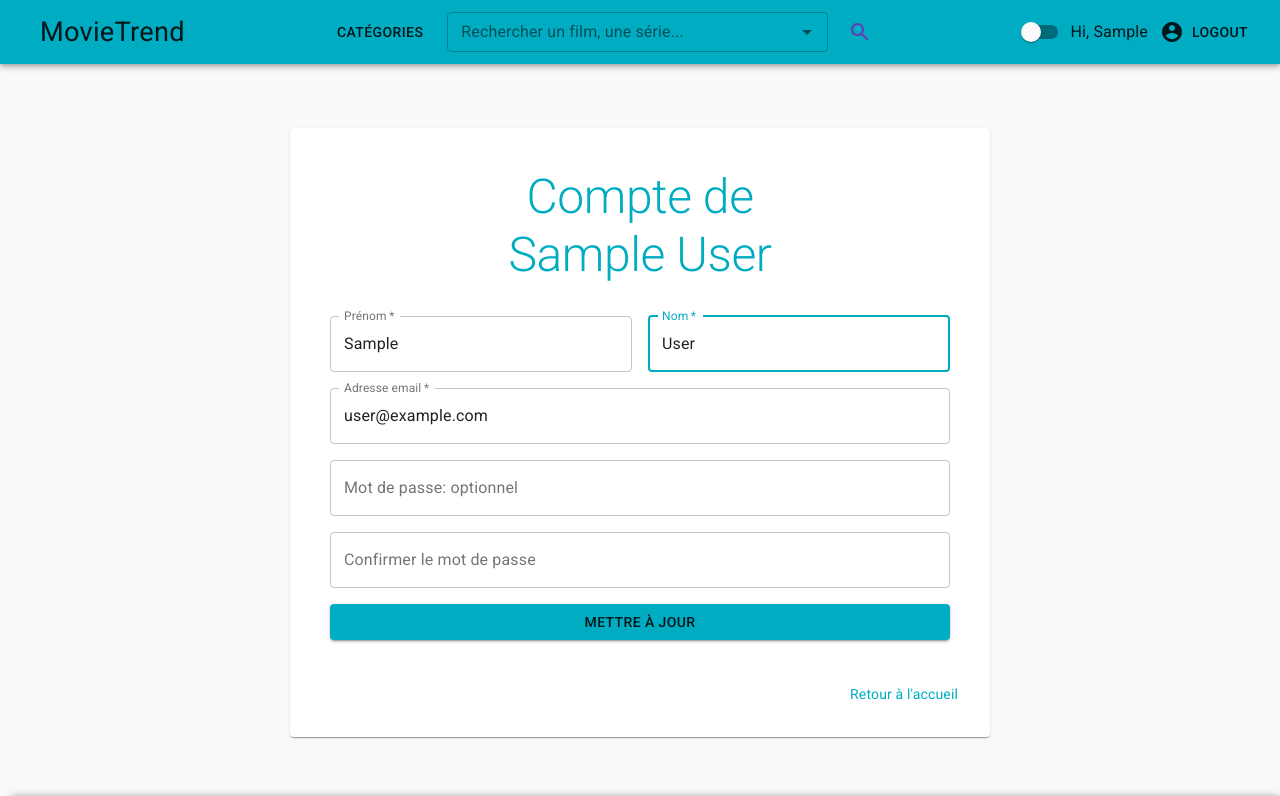
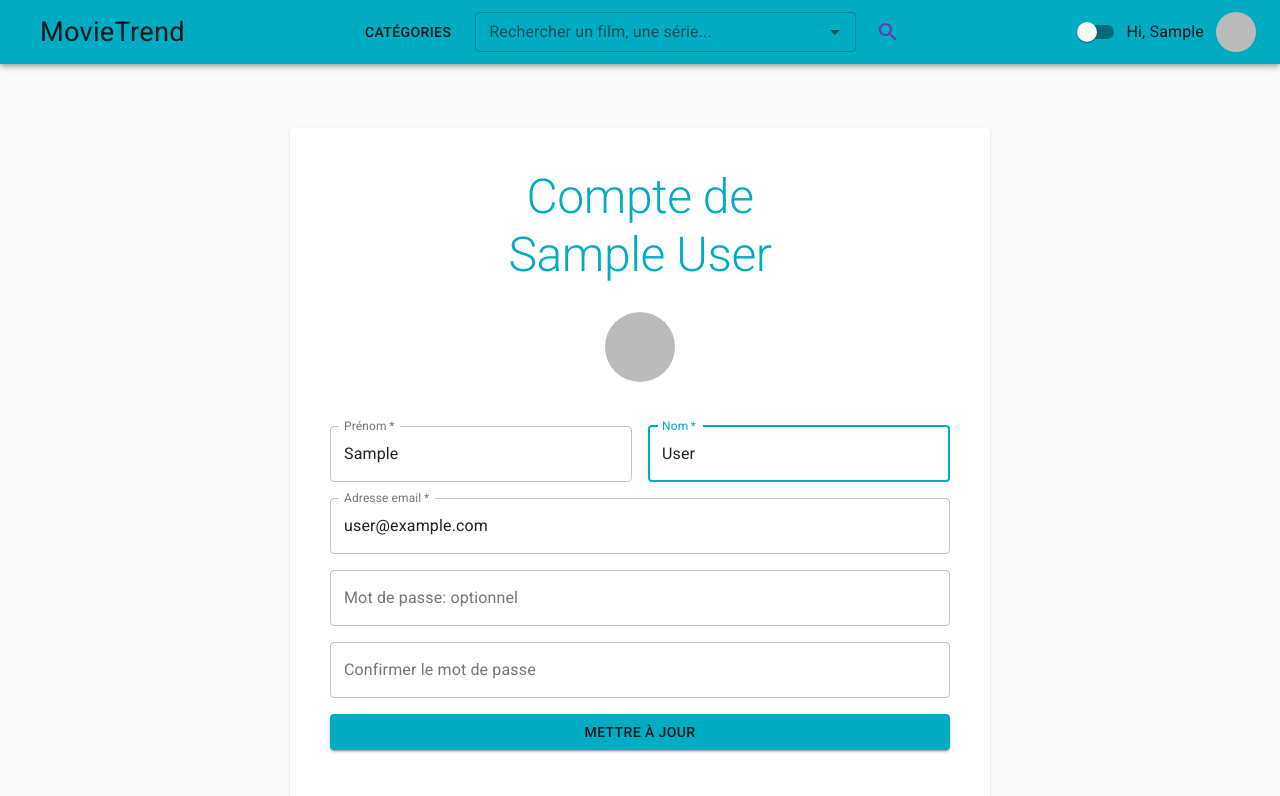
Before and after one commit to Claudie-code/movie, a React (Create React App) app: page /account in a window 1280 px wide. Shown: the top 796 px of the page. Built offline with nearby package versions, Linux system fonts and the light colour scheme; no server answers; the database is empty; sample sign-in values are in the browser's storage.

Commit message:
add photo my account

```diff
--- a/src/components/Header.js
+++ b/src/components/Header.js
@@ -1,13 +1,12 @@
 import React, { useState, useRef } from 'react';
 import { makeStyles } from '@material-ui/core/styles';
 import SearchIcon from '@material-ui/icons/Search';
-import AccountCircle from '@material-ui/icons/AccountCircle';
 import MoreIcon from '@material-ui/icons/MoreVert';
 import { Link, useHistory } from 'react-router-dom';
 import { useAuth } from '../contexts/AuthContext';
 import { Alert, Autocomplete } from '@material-ui/lab';
 import {
-  TextField, AppBar, Toolbar, MenuItem, Menu, Typography, IconButton, Button, Switch
+  TextField, AppBar, Toolbar, MenuItem, Menu, Typography, IconButton, Button, Switch, Avatar
 } from '@material-ui/core';
 import { useData } from '../contexts/DataContext';
 
@@ -203,6 +202,8 @@ export default function PrimarySearchAppBar({ darkState, setDarkState}) {
     >
       <MenuItem onClick={() => handleMenuClick("/profile")}>Profile</MenuItem>
       <MenuItem onClick={() => handleMenuClick("/account")}>My account</MenuItem>
+      <MenuItem onClick={handleLogout}>Logout</MenuItem>
+      {error && <Alert severity="error">{error}</Alert>}
     </Menu>
   );
 
@@ -293,10 +294,11 @@ export default function PrimarySearchAppBar({ darkState, setDarkState}) {
                 onClick={handleProfileMenuOpen}
                 color="inherit"
               >
-                <AccountCircle />
+                <Avatar
+                  alt="avatar"
+                  src={currentUser?.photoURL}
+                />
               </IconButton>
-              <Button onClick={handleLogout} color="inherit">Logout</Button>
-              {error && <Alert severity="error">{error}</Alert>}
             </> :
             <div>
               <Button onClick={() => handleMenuClick("/login")} color="inherit">Login</Button>
--- a/src/containers/Account/Account.js
+++ b/src/containers/Account/Account.js
@@ -1,9 +1,10 @@
-import { makeStyles, Paper, Grid, Button, TextField, Link } from '@material-ui/core';
+import { makeStyles, Paper, Grid, Button, TextField, Link, Avatar, IconButton } from '@material-ui/core';
 import { Alert } from '@material-ui/lab';
 import { useRef, useState } from 'react';
 import Title from "../../components/Title";
 import { useAuth } from '../../contexts/AuthContext';
 import { useHistory } from 'react-router-dom';
+import AddAPhotoOutlinedIcon from '@material-ui/icons/AddAPhotoOutlined';
 
 const useStyles = makeStyles((theme) => ({
     root: {
@@ -24,7 +25,8 @@ export default function Account() {
     const [ error, setError ] = useState('');
     const [loading, setLoading] = useState(false);
     const classes = useStyles();
-    const { currentUser, updateEmail, updatePassword, updateDisplayName } = useAuth();
+    const { currentUser, updateEmail, updatePassword, updateDisplayNameAndPhoto } = useAuth();
+    const [url, setUrl] = useState(currentUser.photoURL);
     const emailRef = useRef();
     const lnameRef = useRef();
     const fnameRef = useRef();
@@ -49,9 +51,12 @@ export default function Account() {
         if(passwordRef.current.value) {
             promises.push(updatePassword(passwordRef.current.value))
         }
-
-        if(lnameRef.current.value !== lname || fnameRef.current.value !== fname) {
-            promises.push(updateDisplayName(`${fnameRef.current.value} ${lnameRef.current.value}`))
+        console.log('test',url && url)
+        if((lnameRef.current.value !== lname || fnameRef.current.value !== fname) || url !== currentUser.photoURL) {
+            promises.push(updateDisplayNameAndPhoto(
+                `${fnameRef.current.value} ${lnameRef.current.value}`,
+                url
+            ));
         }
 
         Promise.all(promises).then(() => {
@@ -63,12 +68,60 @@ export default function Account() {
         })
     };
 
+    const fileInput = useRef();
+    const handleClick = () => {
+        fileInput.current.click()
+    };
+
+    const handleChange = (event) => {
+        const file = event.target.files[0];
+        const data = new FormData();
+        data.append("file", file);
+        data.append("upload_preset", process.env.REACT_APP_CLOUDINARY_UPLOAD_PRESET);
+        data.append("cloud_name", process.env.REACT_APP_CLOUDINARY_CLOUD_NAME);
+        if (file) {
+            fetch(`${process.env.REACT_APP_CLOUDINARY_API}`,
+                {
+                    method: "POST",
+                    body: data
+                }
+            )
+            .then(response => response.json())
+            .then(data => {
+                setUrl(data.url)
+            })
+            .catch(err => {
+                console.error(err);
+            });
+        }
+    };
+
     return (
 
         <Paper className={classes.root}>
             <Title>Compte de <br/>{currentUser.displayName}</Title>
             <form onSubmit={handleSubmit}>
                     <Grid container spacing={2}>
+                        <Grid item xs={12}>
+                            <IconButton
+                                onClick={handleClick}
+                            >
+                                {url ?
+                                    <Avatar
+                                        alt="avatar"
+                                        src={url? url : currentUser.photoURL}
+                                        style={{ width: 70, height: 70 }}
+                                    /> :
+                                    <AddAPhotoOutlinedIcon style={{ width: 70, height: 70 }} />
+                                }
+                                <input
+                                    ref={fileInput}
+                                    type="file"
+                                    style={{ display: 'none' }}
+                                    onChange={handleChange}
+                                />
+                            </IconButton>
+                        </Grid>
                         <Grid item xs={12}>
                             {error && <Alert severity="error">{error}</Alert>}
                         </Grid>
```
